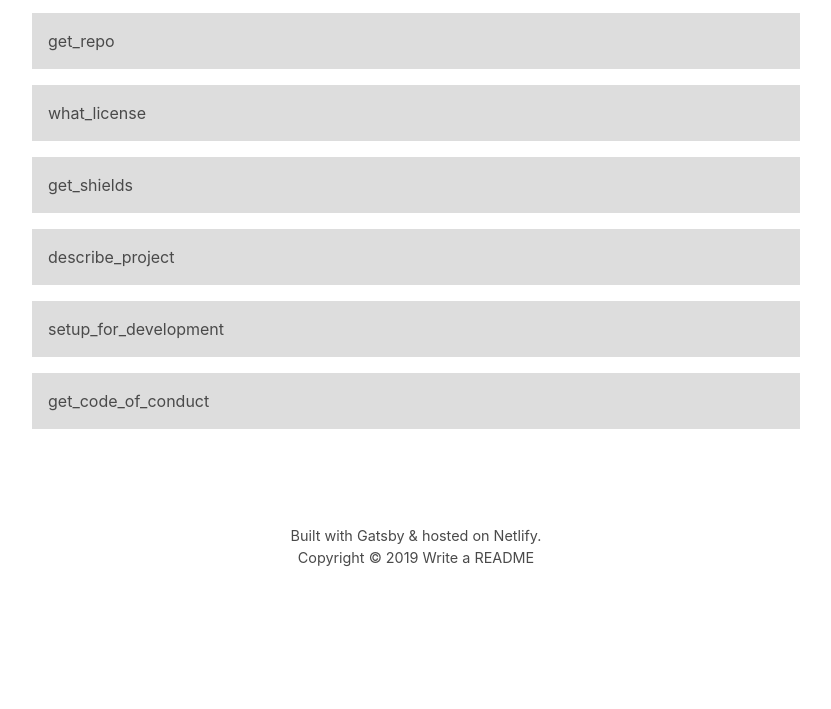
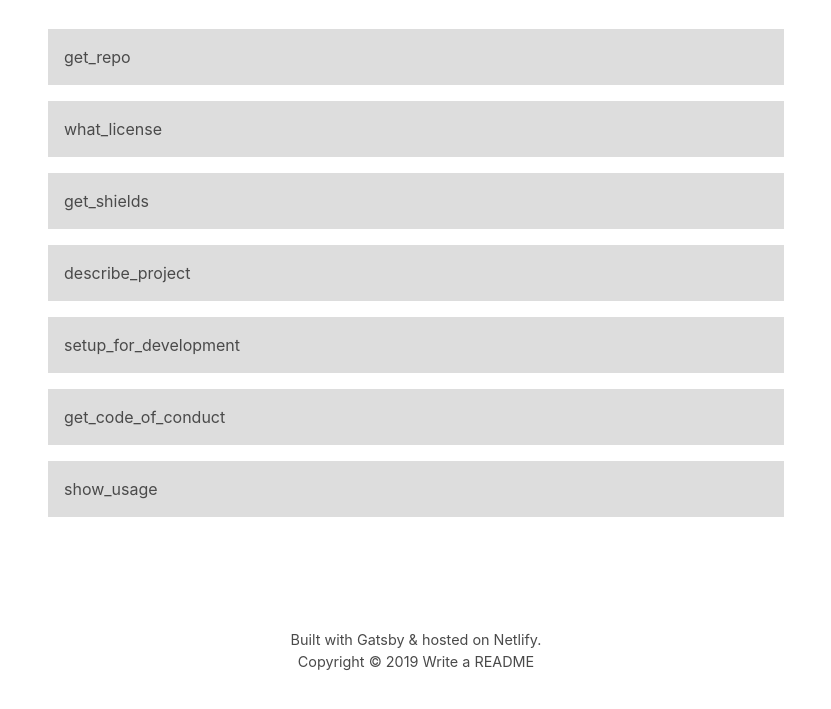
Before and after one commit to pranav-ap/write-a-readme, a Gatsby site: page / in a window 1280 px wide. Shown: the part 103-812 px from the top of the page, without its empty margins (224-1055 px from the left). Built offline with nearby package versions, Linux system fonts and the light colour scheme; Gatsby itself is replaced by a stand-in of ours.

Commit message:
netlify update

```diff
--- a/gatsby-config.js
+++ b/gatsby-config.js
@@ -2,6 +2,7 @@ module.exports = {
   siteMetadata: {
     title: `Write a README`,
     author: `Pranav`,
+    siteUrl: `https://write-a-readme.netlify.com`,
   },
   plugins: [
     `gatsby-plugin-react-helmet`,
--- a/src/components/Slideshow.js
+++ b/src/components/Slideshow.js
@@ -50,6 +50,14 @@ const get_code_of_conduct = () => {
   )
 }
 
+const show_usage = () => {
+  return (
+    <div className={Styles.slide}>
+      show_usage
+    </div>
+  )
+}
+
 class Slideshow extends Component {
   constructor(props) {
     super(props)
@@ -67,26 +75,17 @@ class Slideshow extends Component {
 
   render() {
     return (
-      <div>
+      <div id={Styles.Slideshow}>
         {get_repo()}
         {what_license()}
         {get_shields()}
         {describe_project()}
         {setup_for_development()}
         {get_code_of_conduct()}
+        {show_usage()}
       </div>
     )
   }
 }
 
 export default Slideshow
-
-
-// 1. Get url - username and project name
-// 2. get shield links
-// 3. get license
-// 4. describe the project - short - long
-// 5. Setup for development
-//   6. external Usage - going to be used in other people code
-//   8. Screen shots / gifs
-// 9. Code of conduct
--- a/src/components/styles/Slideshow.module.scss
+++ b/src/components/styles/Slideshow.module.scss
@@ -1,3 +1,7 @@
+#Slideshow {
+  padding: 1em;
+}
+
 .slide {
   padding: 1em;
   margin-top: 1em;
```
